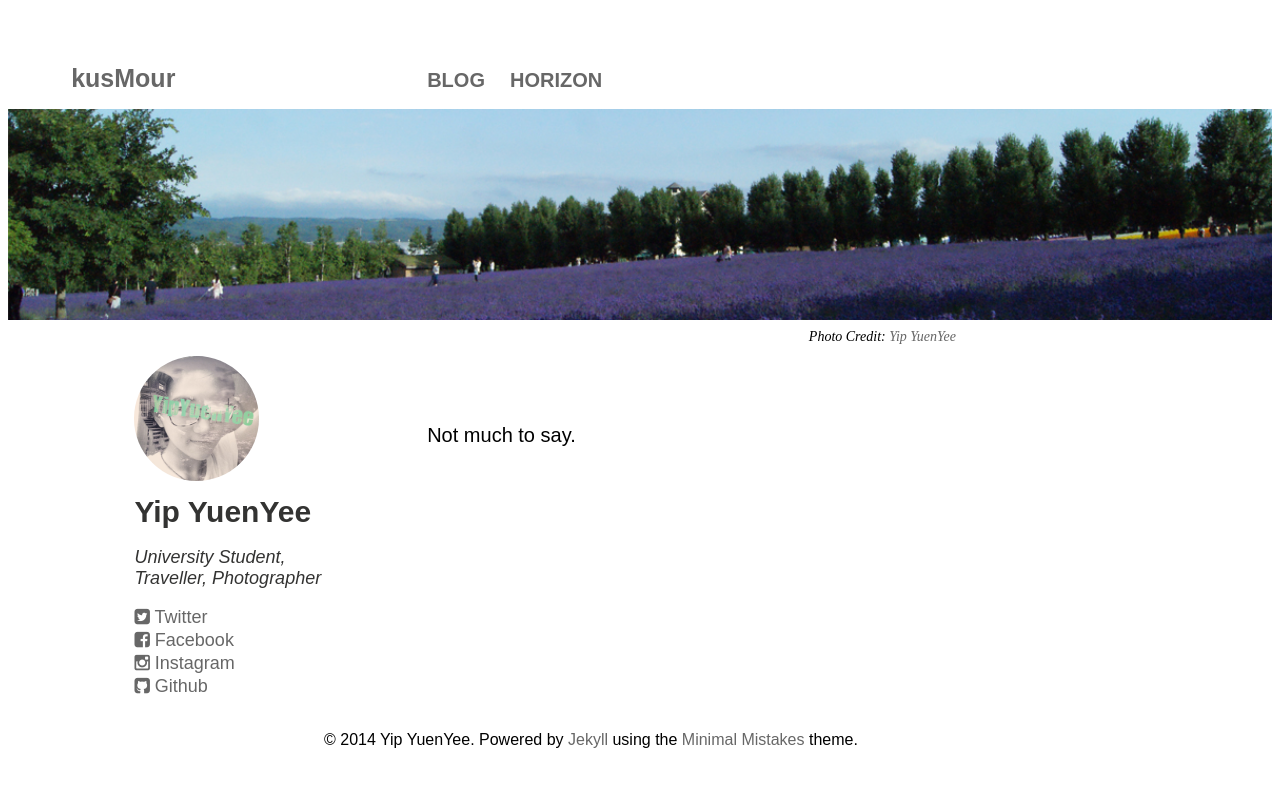
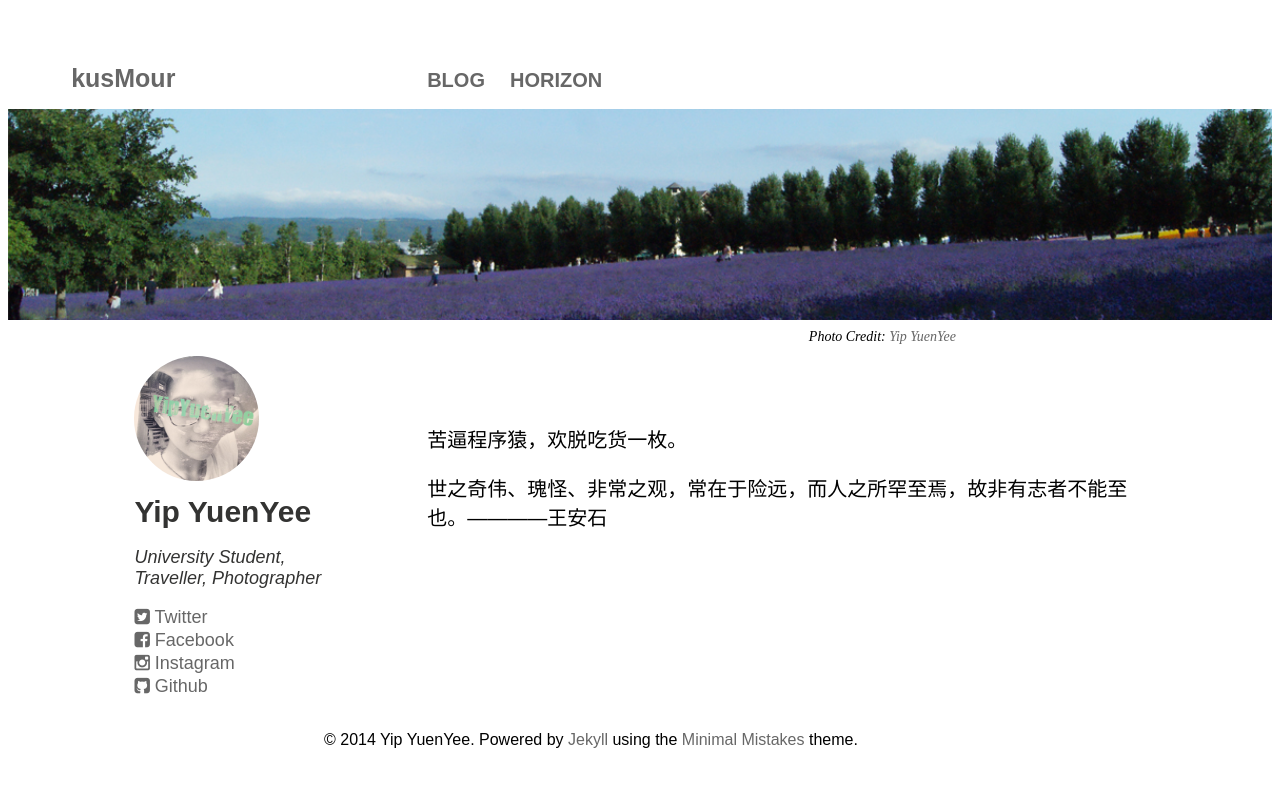
Before and after one commit to kusmour/blog_jekyll, a Jekyll site: the page built from index.html, in a window 1280 px wide. Shown: the top 787 px of the page. Built offline with Jekyll 4.4.1, drawn with Linux system fonts in a browser that asks for light colours.

Commit message:
modify index.html

```diff
--- a/index.html
+++ b/index.html
@@ -68,7 +68,9 @@ title: kusMour
 			<article>
 				<h1><br></h1>
 				<div class="article_wrap">
-					<p>Not much to say.</p>
+					<p>苦逼程序猿，欢脱吃货一枚。</p>
+					<p></p>
+					<p>世之奇伟、瑰怪、非常之观，常在于险远，而人之所罕至焉，故非有志者不能至也。————王安石</p>
 				</div>
 				<!-- /.article-wrap -->
 			</article>
```
